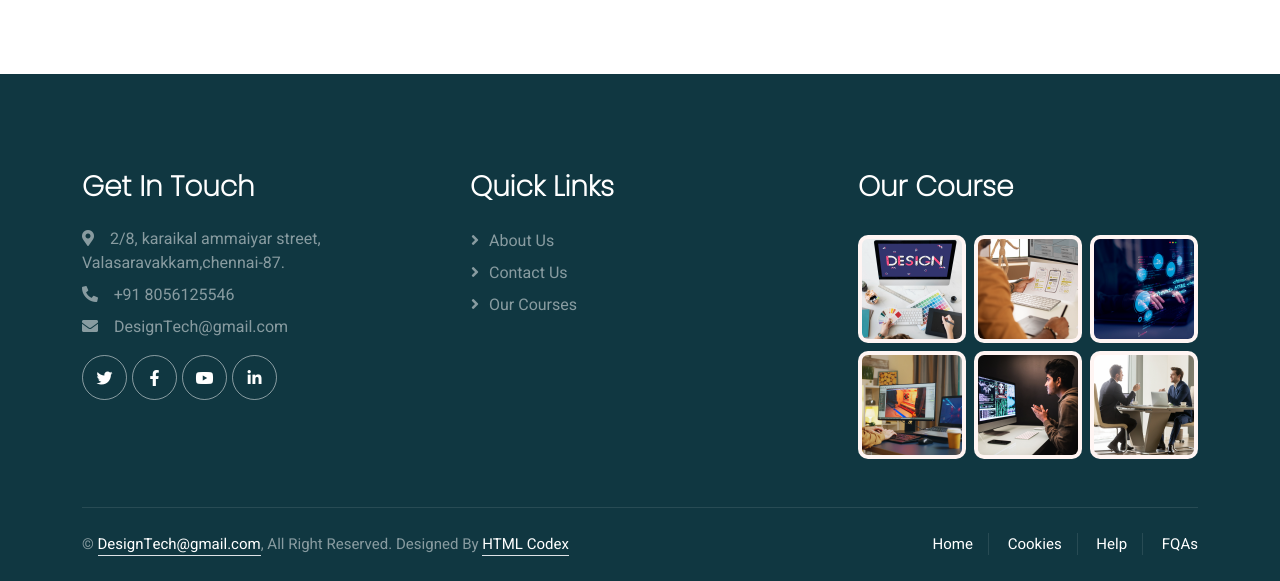
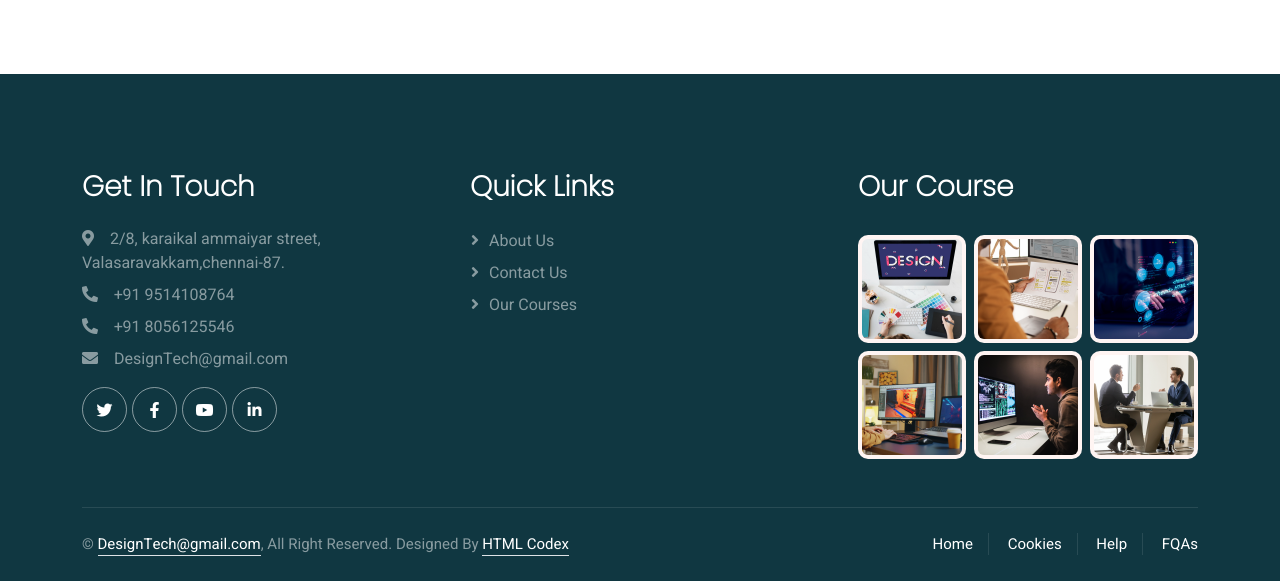
Before and after one commit to DesignTech56/DesignTech, a plain HTML site: page index.html in a window 1280 px wide. Shown: the part 4529-5110 px from the top of the page. Drawn offline with nearby package versions, Linux system fonts and the light colour scheme.

Commit message:
Update index.html

```diff
--- a/index.html
+++ b/index.html
@@ -674,7 +674,8 @@
                     <div class="col-lg-4 col-md-6">
                         <h3 class="text-white mb-4">Get In Touch</h3>
                         <p class="mb-2"><i class="fa fa-map-marker-alt me-3"></i>2/8, karaikal ammaiyar street, Valasaravakkam,chennai-87.</p>
-                        <p class="mb-2"><i class="fa fa-phone-alt me-3"></i>+91 8056125546</p>
+                        <p class="mb-2"><i class="fa fa-phone-alt me-3"></i>+91 9514108764</p>
+			    <p class="mb-2"><i class="fa fa-phone-alt me-3"></i>+91 8056125546</p>
                         <p class="mb-2"><i class="fa fa-envelope me-3"></i>DesignTech@gmail.com</p>
                         <div class="d-flex pt-2">
                             <a class="btn btn-outline-light btn-social" href=""><i class="fab fa-twitter"></i></a>
```
